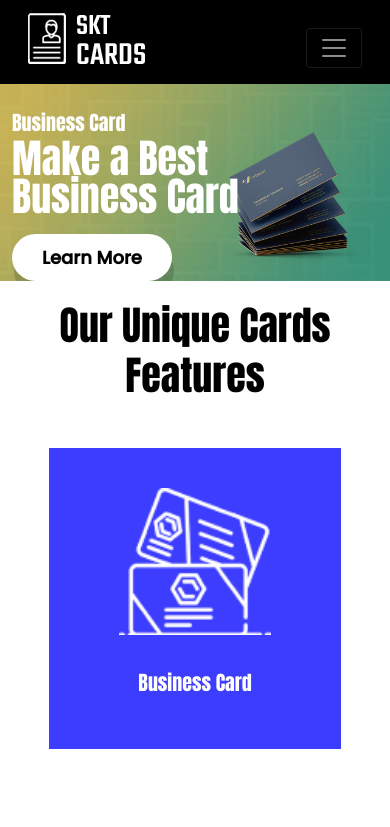
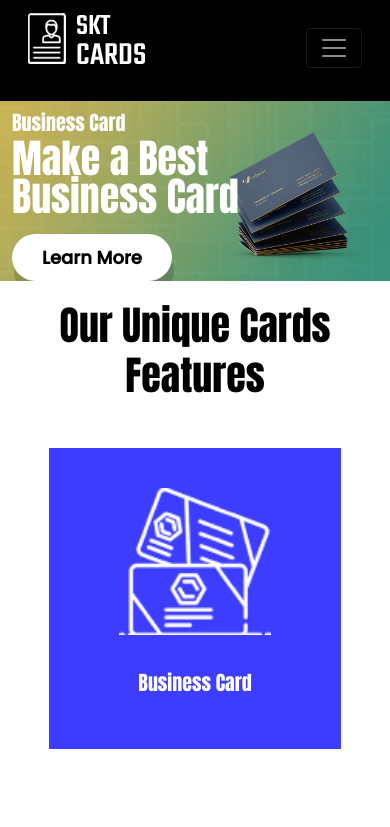
Before and after one commit to BasharatAliKing/SKT-CARDS-On-React, a React (Create React App) app: page / in a window 390 px wide. Shown: the top 827 px of the page. Built offline with nearby package versions, Linux system fonts and the light colour scheme.

Commit message:
edit readm and add new.md

```diff
--- a/src/Responcive.css
+++ b/src/Responcive.css
@@ -4,14 +4,15 @@
         position: absolute;
         top: 0px;
         width: 100%;
-        height: 10%;
+        height: 12%;
         z-index: 30;
         /* display: none; */
     }
+    #header ul{
+        background-color: black;
+       left: 10px;
+    }
 
-    #header ul{
-        left: 10px;
-    }
     #header nav{
         margin-top: 0px;
     }
```
